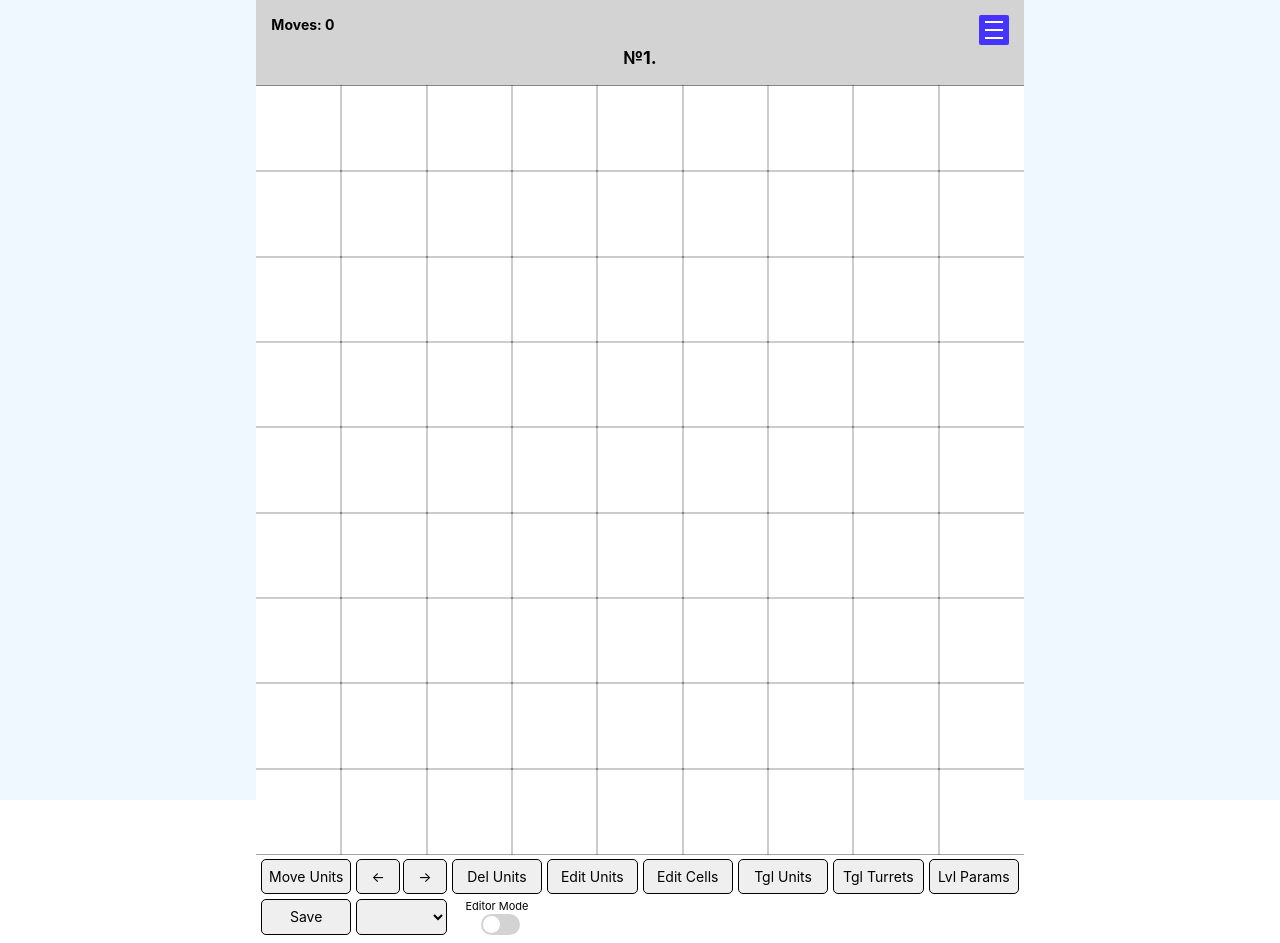
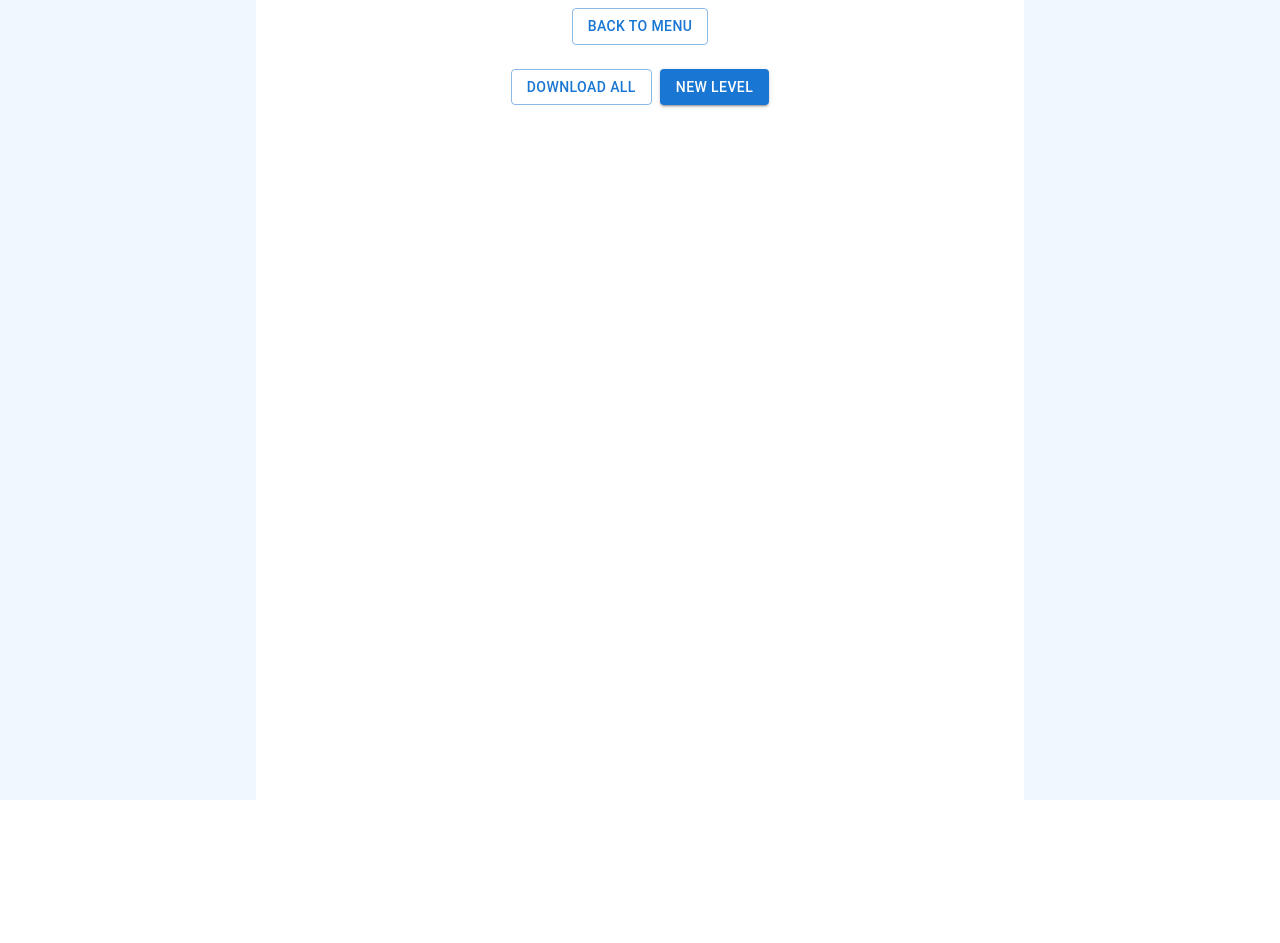
Before and after one commit to FaridSakhyzad/ig, a React (Create React App) app: page / in a window 1280 px wide. Shown: the top 943 px of the page. After the commit the page ends 800 px from the top, so only its background shows below. Built offline with nearby package versions, Linux system fonts and the light colour scheme.

Commit message:
Level Editor | Cleanup & Refactoring + Levels Download To JSON

```diff
--- a/src/GridCell.js
+++ b/src/GridCell.js
@@ -6,6 +6,8 @@ export class GridCell {
   top = null;
 
   type = 'turf';
+
+  selected = false;
 
   constructor(params = {}) {
     const {
--- a/src/components/LevelEdit/LevelListComponent.jsx
+++ b/src/components/LevelEdit/LevelListComponent.jsx
@@ -8,11 +8,13 @@ import Button from '@mui/material/Button';
 import IconDelete from '@mui/icons-material/Delete';
 import IconEdit from '@mui/icons-material/Edit';
 import IconHeight from '@mui/icons-material/Height';
+import Download from '@mui/icons-material/Download';
 import Grid from '@mui/material/Grid';
 import Paper from '@mui/material/Paper';
 import IconButton from '@mui/material/IconButton';
 import IconClose from '@mui/icons-material/Close';
 import Modal from '@mui/material/Modal';
+import { readLevels } from '../../api/api';
 
 export default function LevelListComponent({
   onLevelCreate,
@@ -88,6 +90,32 @@ export default function LevelListComponent({
     boxShadow: isDragging ? '0 0 15px 0 rgba(0, 0, 0, 0.3)' : 'none',
     ...draggableStyle,
   });
+
+  const handleDownloadClick = (idx) => {
+    const level = readLevels()[idx];
+
+    const blob = new Blob([JSON.stringify(level)], { type: 'text/json' });
+
+    const elem = window.document.createElement('a');
+    elem.href = window.URL.createObjectURL(blob);
+    elem.download = `${level.name ? `${level.name}_` : ''}${level.id}.json`;
+    document.body.appendChild(elem);
+    elem.click();
+    document.body.removeChild(elem);
+  };
+
+  const handleDownloadAllClick = () => {
+    const levels = readLevels();
+
+    const blob = new Blob([JSON.stringify(levels)], { type: 'text/json' });
+
+    const elem = window.document.createElement('a');
+    elem.href = window.URL.createObjectURL(blob);
+    elem.download = `levels_${parseInt(Date.now(), 10)}.json`;
+    document.body.appendChild(elem);
+    elem.click();
+    document.body.removeChild(elem);
+  };
 
   return (
     <>
@@ -191,19 +219,38 @@ export default function LevelListComponent({
                       <div className="mapList-itemControls">
                         <Button
                           type="button"
-                          className="button"
+                          onClick={() => handleDownloadClick(idx)}
+                          classes={{
+                            root: 'mapList-itemControl',
+                          }}
+                        >
+                          <Download />
+                        </Button>
+                        <Button
+                          type="button"
                           onClick={() => handleChangeIndex(idx)}
+                          classes={{
+                            root: 'mapList-itemControl',
+                          }}
                         >
                           <IconHeight />
                         </Button>
                         <Button
                           type="button"
-                          className="button"
                           onClick={() => handleDeleteMap(mapItem.id)}
+                          classes={{
+                            root: 'mapList-itemControl',
+                          }}
                         >
                           <IconDelete />
                         </Button>
-                        <Button onClick={() => handleEditMap(idx)}>
+                        <Button
+                          type="button"
+                          onClick={() => handleEditMap(idx)}
+                          classes={{
+                            root: 'mapList-itemControl',
+                          }}
+                        >
                           <IconEdit />
                         </Button>
                       </div>
@@ -216,7 +263,16 @@ export default function LevelListComponent({
           )}
         </Droppable>
       </DragDropContext>
-      <Grid container alignItems="center" justifyContent="center">
+      <Grid container alignItems="center" justifyContent="center" spacing={1}>
+        <Grid item>
+          <Button
+            variant="outlined"
+            classes={{ root: 'mapList-newLevelButton' }}
+            onClick={handleDownloadAllClick}
+          >
+            Download All
+          </Button>
+        </Grid>
         <Grid item>
           <Button
             variant="contained"
--- a/src/components/LevelEdit/PlaygroundEdit.jsx
+++ b/src/components/LevelEdit/PlaygroundEdit.jsx
@@ -210,7 +210,7 @@ export default function PlaygroundEdit(props) {
         <button
           type="button"
           onClick={handleMoveUnitsClick}
-          className={classnames('button levelEditButton', { selected: currentMode === SELECT_MODE })}
+          className={classnames('button levelEditButton', { selected: mode === SELECT_MODE })}
         >
           Move Units
         </button>
@@ -219,7 +219,7 @@ export default function PlaygroundEdit(props) {
             type="button"
             onClick={() => handleRotateUnitsClick('ccv')}
             className={classnames('button levelEditButton levelEditButton_rotate', {
-              selected: currentMode === PERSISTENT_ROTATE_MODE && afterInputData.direction === 'ccv',
+              selected: mode === PERSISTENT_ROTATE_MODE && afterInputData.direction === 'ccv',
             })}
           >
             &lt;-
@@ -228,7 +228,7 @@ export default function PlaygroundEdit(props) {
             type="button"
             onClick={() => handleRotateUnitsClick('cv')}
             className={classnames('button levelEditButton levelEditButton_rotate', {
-              selected: currentMode === PERSISTENT_ROTATE_MODE && afterInputData.direction === 'cv',
+              selected: mode === PERSISTENT_ROTATE_MODE && afterInputData.direction === 'cv',
             })}
           >
             -&gt;
@@ -237,21 +237,21 @@ export default function PlaygroundEdit(props) {
         <button
           type="button"
           onClick={handleDeleteUnitsClick}
-          className={classnames('button levelEditButton', { selected: currentMode === PERSISTENT_DELETE_MODE })}
+          className={classnames('button levelEditButton', { selected: mode === PERSISTENT_DELETE_MODE })}
         >
           Del Units
         </button>
         <button
           type="button"
           onClick={handleEditUnitsClick}
-          className={classnames('button levelEditButton', { selected: currentMode === UNIT_EDIT_MODE })}
+          className={classnames('button levelEditButton', { selected: mode === UNIT_EDIT_MODE })}
         >
           Edit Units
         </button>
         <button
           type="button"
           onClick={handleEditCellsClick}
-          className={classnames('button levelEditButton', { selected: currentMode === CELL_EDIT_MODE })}
+          className={classnames('button levelEditButton', { selected: mode === CELL_EDIT_MODE })}
         >
           Edit Cells
         </button>
--- a/src/components/LevelEdit/UnitEdit.jsx
+++ b/src/components/LevelEdit/UnitEdit.jsx
@@ -47,7 +47,6 @@ export default function UnitEdit(props) {
 
   const handleApplyClick = () => {
     onApply(unitParams, unitTurrets);
-    onClose();
   };
 
   const handleCloseClick = () => {
--- a/src/components/Playground/Playground.scss
+++ b/src/components/Playground/Playground.scss
@@ -131,11 +131,8 @@
   color: white;
   position: relative;
   font-size: 0;
-  float: right;
   border-radius: 2px;
-}
 
-.playgroundMenuButton {
   &:before {
     content: '';
     display: block;
@@ -163,9 +160,25 @@
   }
 }
 
+.playgroundSettingsButton {
+  padding: 0;
+  margin: 0;
+  width: 30px;
+  height: 30px;
+  appearance: none;
+  border: none;
+  background-color: #4733ff;
+  color: white;
+  position: relative;
+  font-size: 0;
+  border-radius: 2px;
+  float: right;
+}
+
 .moves {
   font-size: 14px;
   line-height: 1.4;
+  text-align: center;
   margin: 0;
 }
 
--- a/src/components/Playground/index.jsx
+++ b/src/components/Playground/index.jsx
@@ -773,6 +773,10 @@ function Playground(props) {
     startLevel();
   }, [levelFromProp]);
 
+  const handleSettingsClick = () => {
+    console.log('handleSettingsClick');
+  };
+
   return (
     <>
       {winScreenVisible && (
@@ -792,10 +796,13 @@ function Playground(props) {
       <div className="playgroundHeader">
         <div className="row">
           <div className="col">
+            <button type="button" className="playgroundMenuButton" onClick={handleMenuClick}>Menu</button>
+          </div>
+          <div className="col">
             <h1 className="moves">Moves: {userMoves}</h1>
           </div>
           <div className="col">
-            <button type="button" className="playgroundMenuButton" onClick={handleMenuClick}>Menu</button>
+            <button type="button" className="playgroundSettingsButton" onClick={handleSettingsClick}>Settings</button>
           </div>
         </div>
         <h3 className="currentLevel">№{level.index + 1}. {level.name}</h3>
@@ -842,7 +849,18 @@ function Playground(props) {
         </div>
         <div className="unitLayer">
           {units.map(({
-            id, hitBoxRadius, type, kind, angle, value, maxValue, turrets, exploding, top, left,
+            id,
+            hitBoxRadius,
+            type,
+            kind,
+            angle,
+            value,
+            maxValue,
+            turrets,
+            exploding,
+            top,
+            left,
+            selected,
           }, index) => (
             <Unit
               top={grid[top] && grid[top][left] && grid[top][left].top}
@@ -851,7 +869,7 @@ function Playground(props) {
               height={100 / level.mapHeight}
               hitBoxRadius={hitBoxRadius}
               key={id}
-              isSelected={selectedUnits.some((unit) => unit.unitId === id)}
+              isSelected={selected || selectedUnits.some((unit) => unit.unitId === id)}
               id={id}
               type={type}
               kind={kind}
--- a/src/mapList.css
+++ b/src/mapList.css
@@ -22,3 +22,8 @@
 .mapList-newLevelButton {
     margin:  auto;
 }
+
+.mapList-itemControl {
+    padding: 6px 6px!important;
+    min-width: 44px!important;
+}
--- a/src/redux/ui/reducer.js
+++ b/src/redux/ui/reducer.js
@@ -2,7 +2,7 @@ import { SCREEN_MODES } from 'constants/constants';
 import { SET_CURRENT_SCREEN } from './constants';
 
 const initialState = {
-  currentScreen: SCREEN_MODES.playground,
+  currentScreen: SCREEN_MODES.levelsList,
 };
 
 const uiReducer = (state = initialState, action) => {
--- a/src/units/BaseUnit.js
+++ b/src/units/BaseUnit.js
@@ -27,6 +27,7 @@ export default class BaseUnit {
       type,
       minValue,
       maxValue,
+      selected = false,
       selectable,
       valueCountable,
       hitBoxRadius,
@@ -47,6 +48,7 @@ export default class BaseUnit {
     this.minValue = minValue;
     this.maxValue = maxValue;
     this.selectable = selectable;
+    this.selected = selected;
     this.valueCountable = valueCountable;
 
     this.exploding = false;
```
Also changed, not shown: src/App.jsx (+28 -0 lines).
